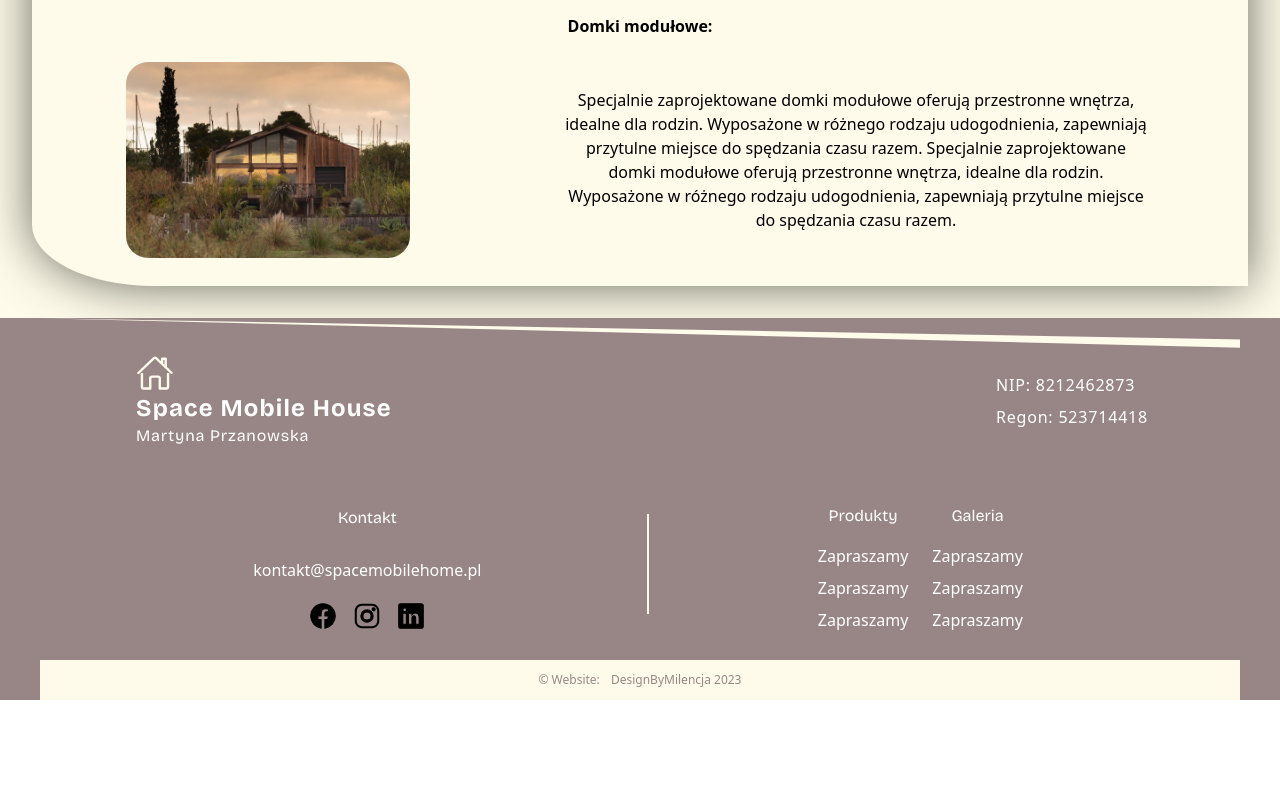
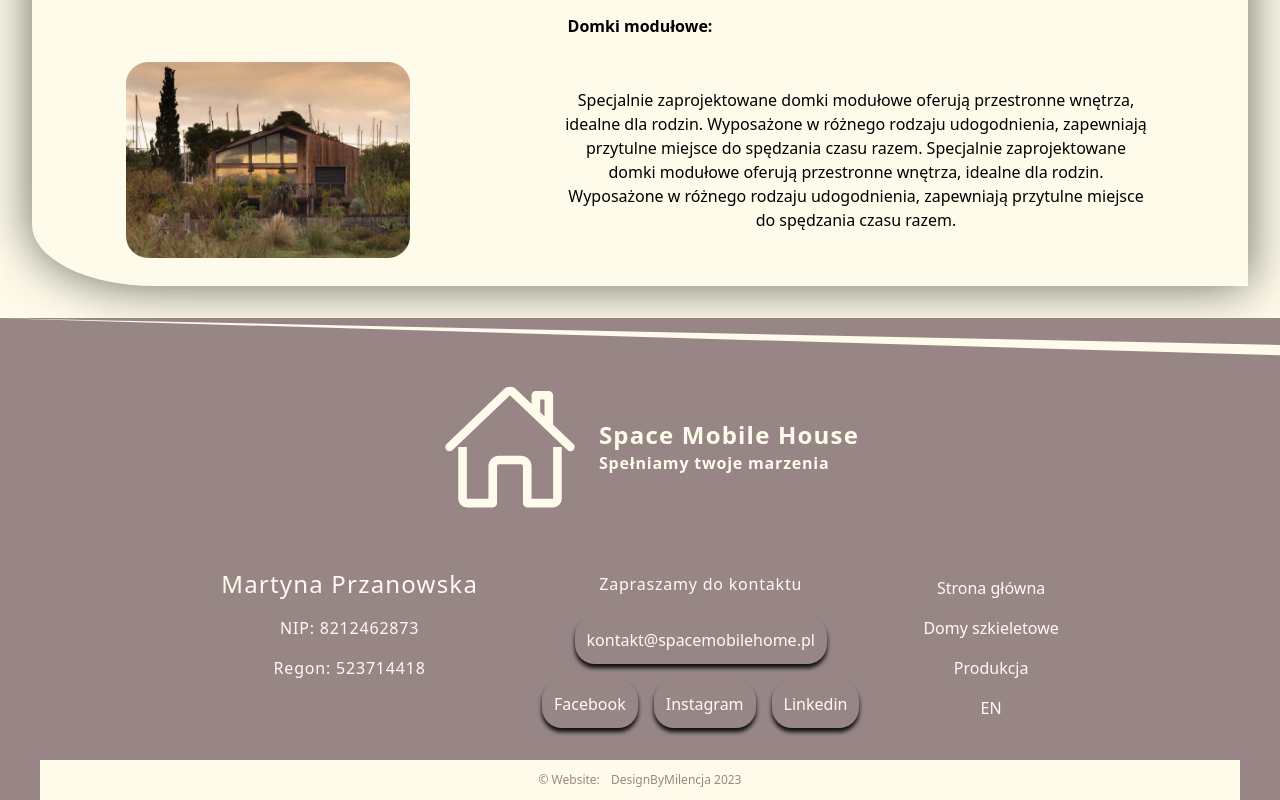
Before and after one commit to designByMilencja/frame-houses, a Next.js app: page /houses in a window 1280 px wide. Shown: the part 1234-2034 px from the top of the page. Before the commit the page ends 1934 px from the top, so only its background shows below. Built offline with nearby package versions, Linux system fonts and the light colour scheme.

Commit message:
feat(): changed structure of contact section

```diff
--- a/components/contact/Contact.jsx
+++ b/components/contact/Contact.jsx
@@ -1,71 +1,57 @@
+'use client'
 import Footer from "@/components/Footer";
+import Button from "@/components/Button";
 
 const Contact = () => {
     return (
         <section id="contact" className="w-full bg-green">
 
-            <div className="max-w-[1200px] mx-auto relative rounded-[20px]">
-
+            <div className="max-w-[1200px] mx-auto">
                 <div className="absolute inset-0 clip-trapezoid-primary"></div>
-
-                <div className="w-[90%] mx-auto p-2">
-
-                    <div className="flex flex-col ss:flex-row justify-between items-center p-5">
-                        <div className="flex flex-col justify-center items-start text-white font-bricolage p-2">
-                            <img alt="logo icon - house" src="/assets/icons/home-outline.svg" className="w-[38px]"/>
-                            <h2 className="font-extrabold tracking-wider text-2xl">Space Mobile House</h2>
-                            <h2 className="tracking-wider text-1xl ">Martyna Przanowska</h2>
+                <div className="flex flex-col justify-center items-center">
+                    <div className="flex justify-center items-center mt-[40px]">
+                        <img alt="logo icon - house" src="/assets/icons/home-outline.svg" className="w-[138px] m-5"/>
+                        <div className="flex flex-col ">
+                            <p className="font-extrabold tracking-wider text-primary text-2xl">Space Mobile House</p>
+                            <p className="font-extrabold tracking-wider text-primary text-1xl">Spełniamy twoje
+                                marzenia</p>
+                        </div>
+                    </div>
+                    <div className="flex flex-col justify-center items-center text-center">
+                        <div className=" flex flex-col sm:flex-row ">
+                            <div className="p-6 text-primary">
+                                <p className="tracking-wider text-2xl p-2">Martyna Przanowska</p>
+                                <p className=" tracking-wider p-2">NIP: 8212462873</p>
+                                <p className=" tracking-wider p-2">Regon: 523714418</p>
                             </div>
 
-                        <div className="flex flex-col text-white ">
-                            <h2 className=" tracking-wider text-1xl p-1">NIP: 8212462873</h2>
-                            <h2 className=" tracking-wider text-1xl p-1">Regon: 523714418</h2>
+                            <div className="p-6 text-1xl text-primary">
+                                <p className="tracking-wider p-3">Zapraszamy do kontaktu</p>
+                                <Button text="kontakt@spacemobilehome.pl"/>
+                                <div className="flex  justify-center items-center text-primary">
+                                    <Button text="Facebook"/>
+                                    <Button text="Instagram"/>
+                                    <Button text="Linkedin"/>
                                 </div>
                             </div>
-
-                    <div className="flex flex-col ss:flex-row justify-evenly items-center">
-
-
-                        <div className="flex flex-col justify-evenly items-center">
-                            <h3 className="py-3 font-bricolage text-white">Kontakt</h3>
-                            <div className="flex py-4">
-                                <p className="px-2 text-white">kontakt@spacemobilehome.pl</p>
-                            </div>
-
-                            <div className="flex min-w-[200px] justify-center py-1 rounded-[20px]">
-                                <a href="https://facebook.com" className="px-2"><img alt="facebook icon" src="/assets/contact/facebook.svg"
-                                                                 className="w-[28px]"/>
+                            <div className="p-6 flex sm:flex-col items-center  justify-center text-primary">
+                                <a href="https://facebook.com" className="p-2">
+                                    Strona główna
                                 </a>
-                                <a href="https://instagram.com" className="px-2"><img alt="instagram icon" src="/assets/contact/instagram.svg"
-                                                                 className="w-[28px]"/>
+                                <a href="https://instagram.com" className="p-2">
+                                    Domy szkieletowe
                                 </a>
-                                <a href="https://linkedin.com" className="px-2">
-                                    <img alt="linkedin icon" src="/assets/contact/linkedin.svg"
-                                         className="w-[28px]"/>
+                                <a href="https://linkedin.com" className="p-2">
+                                    Produkcja
+                                </a>
+                                <a href="https://linkedin.com" className="p-2">
+                                    EN
                                 </a>
                             </div>
-                        </div>
-                        <div className="h-[100px] w-[2px] bg-primary hidden ss:block m-[20px]"></div>
-
-                        <div className="flex justify-center items-center py-2 ">
-                            <div className="flex flex-col justify-center items-center text-white  p-2">
-                                <h3 className="py-3 font-bricolage">Produkty</h3>
-                                <p className="p-1">Zapraszamy</p>
-                                <p className="p-1">Zapraszamy</p>
-                                <p className="p-1">Zapraszamy</p>
-                            </div>
-                            <div className="flex flex-col justify-center items-center text-white  p-2">
-                                <h3 className="py-3 font-bricolage">Galeria</h3>
-                                <p className="p-1">Zapraszamy</p>
-                                <p className="p-1">Zapraszamy</p>
-                                <p className="p-1">Zapraszamy</p>
                         </div>
                     </div>
 
                 </div>
-                </div>
-
-
                 <Footer/>
             </div>
 
```
Lines whose indentation alone changed are shown as unchanged.
